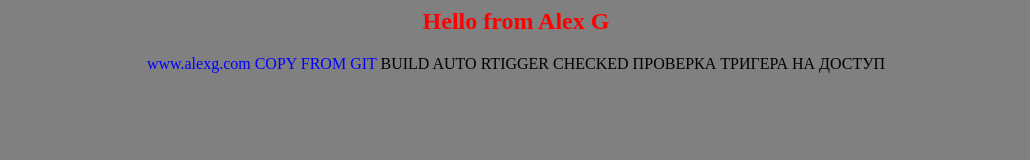
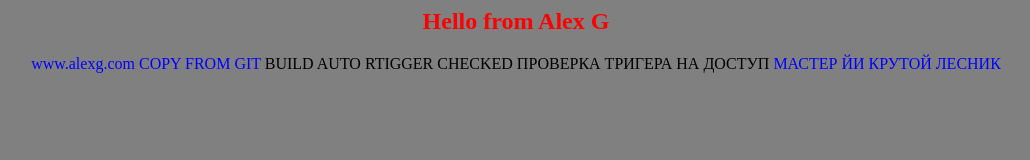
Before and after one commit to morbit1997/appf-or-jenkis, a plain HTML site: page index.html in a window 1280 px wide. Shown: the whole page, without its empty margins (124-1154 px from the left). Drawn offline with Linux system fonts and the light colour scheme.

Commit message:
new string master yi

```diff
--- a/index.html
+++ b/index.html
@@ -6,6 +6,7 @@
 <font color=blue>www.alexg.com COPY FROM GIT</font>
 BUILD AUTO RTIGGER CHECKED
 ПРОВЕРКА ТРИГЕРА НА ДОСТУП
+  <font color=blue>МАСТЕР ЙИ КРУТОЙ ЛЕСНИК</font>
 </center>
 </body>
 </html>
```
